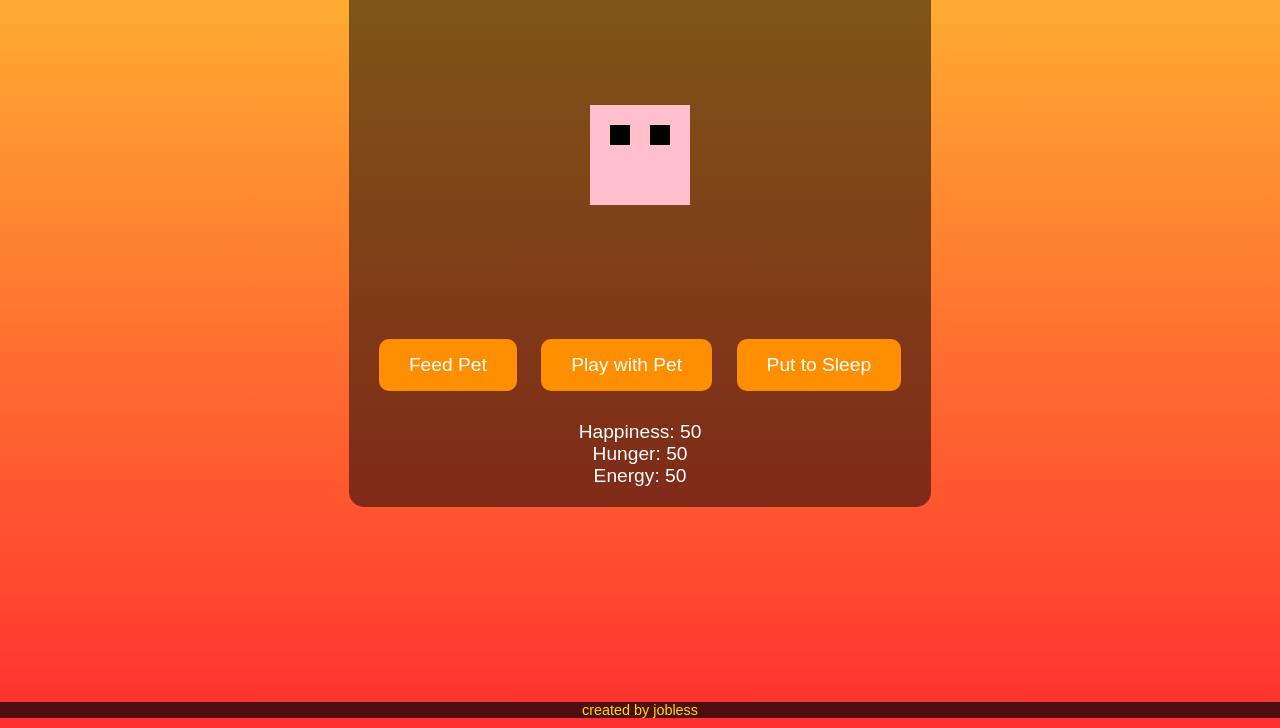
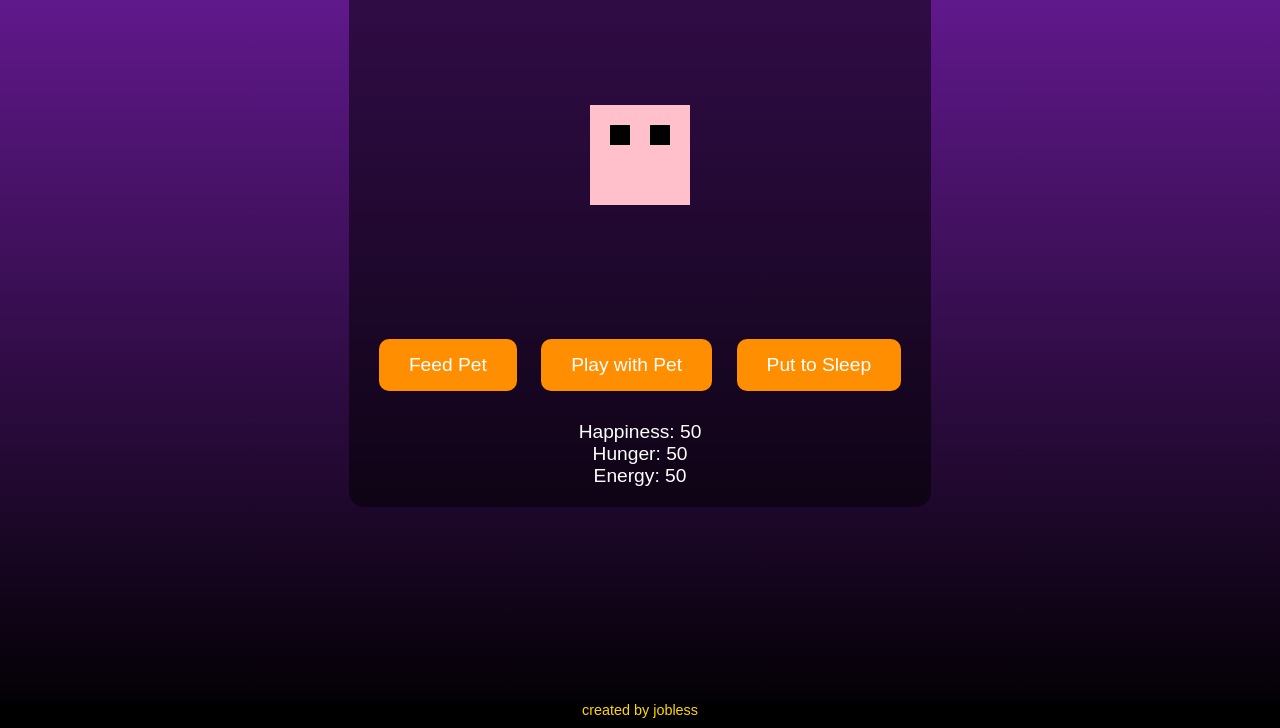
Before and after one commit to JoblessDevelopment/pixel.pet, a plain HTML site: page index.html in a window 1280 px wide. Shown: the part 72-800 px from the top of the page. Drawn offline with Linux system fonts and the light colour scheme.

Commit message:
Update index.html

```diff
--- a/index.html
+++ b/index.html
@@ -13,7 +13,7 @@
 
         body {
             font-family: 'Arial', sans-serif;
-            background: linear-gradient(to bottom, #ffb732, #ff2f2f); /* Kırmızıdan sarıya giden gradyan */
+            background: linear-gradient(to bottom, #6a1b9a, #000000); /* Mor ve siyah geçişi */
             text-align: center;
             color: white;
             padding-bottom: 50px; /* Footer'ı düzgün konumlandırmak için alt boşluk */
```
